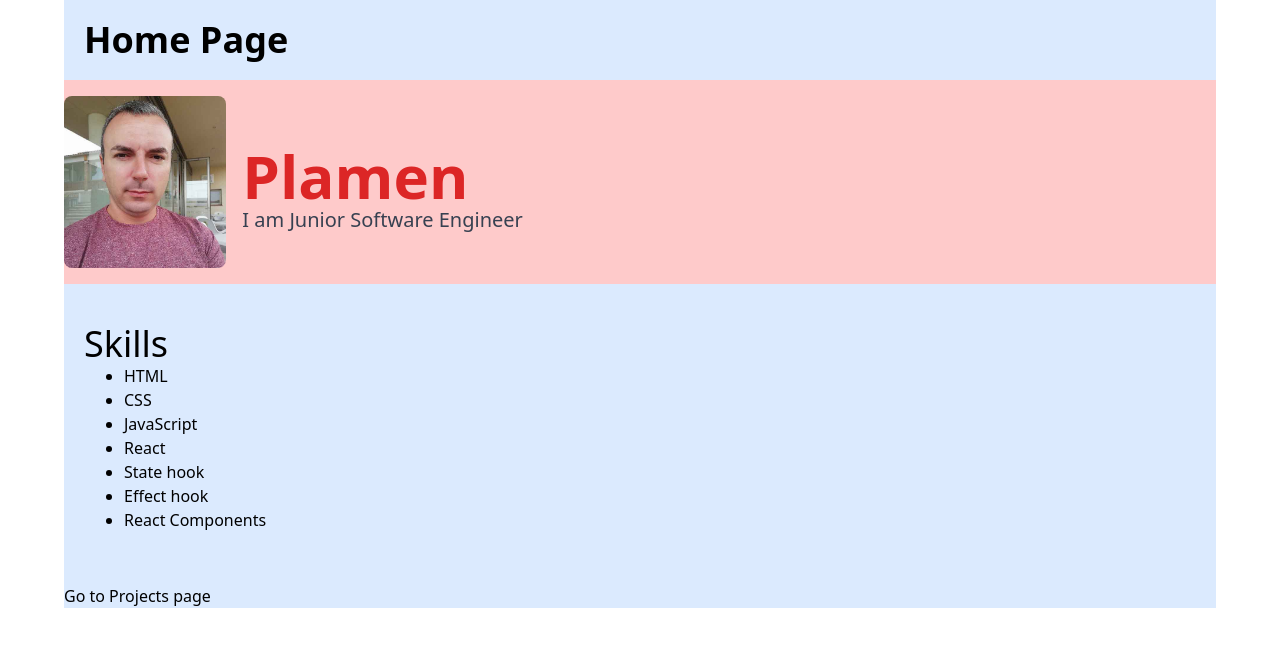
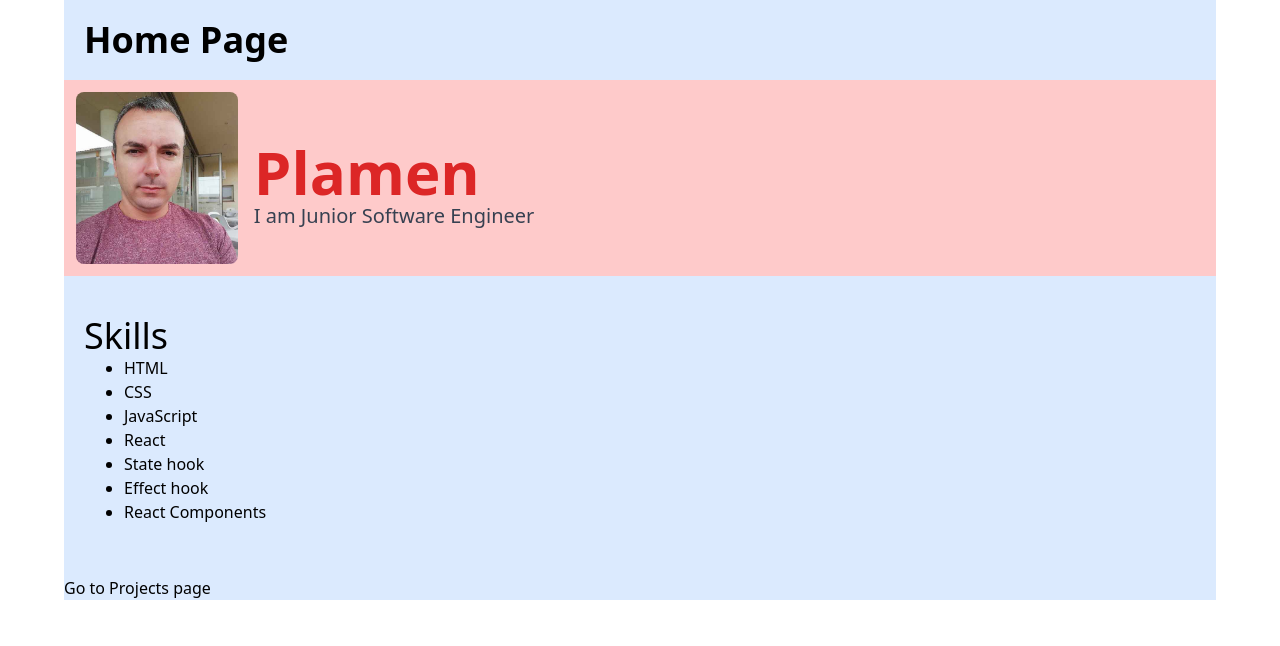
Before and after one commit to Simeonov11/skillcity-mp, a Next.js app: page / in a window 1280 px wide. Shown: the top 646 px of the page. Built offline with nearby package versions, Linux system fonts and the light colour scheme.

Commit message:
Added padding for md screen for Home page Bio component

```diff
--- a/components/home/bio/index.js
+++ b/components/home/bio/index.js
@@ -1,7 +1,7 @@
 export default function Bio( { imgUrl, title, subtitle }) {
     return(
         <div className="bg-red-200 max-w-6xl mx-auto">
-            <div className="w-full flex flex-col items-center py-4 space-y-4 md:flex-row md:space-x-4">
+            <div className="w-full flex flex-col items-center py-4 space-y-4 md:flex-row md:space-x-4 md:p-3">
                 <div className="w-48">
                     <img src={imgUrl} className="rounded-lg" />
                 </div>
```
